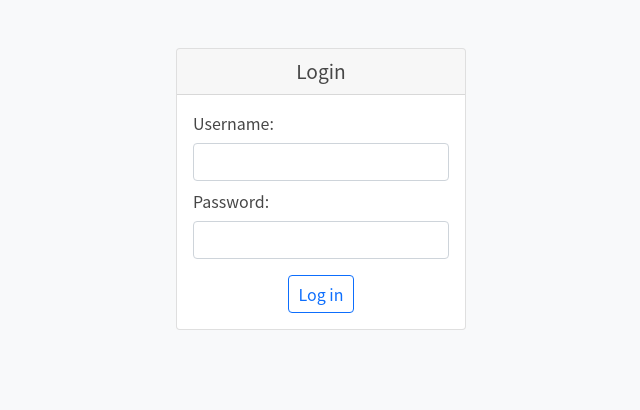
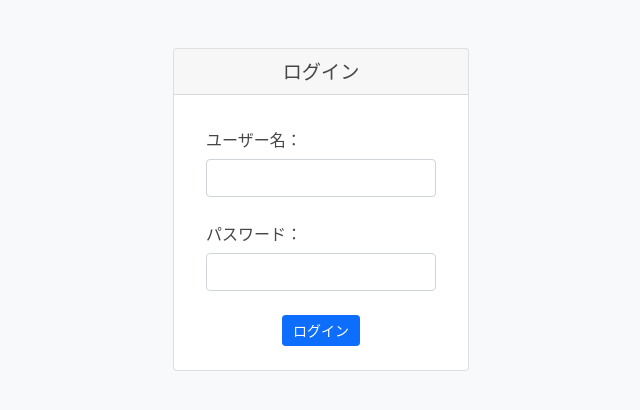
Before and after one commit to 4ka0/honyaku_archive, a Django app: page /accounts/login/ in a window 1280 px wide. Shown: the top 410 px of the page, without its empty margins (319-959 px from the left). Run offline with Django 3.2, Linux system fonts and the light colour scheme; data that the repository does not hold is empty; parts of the project's set-up code (start-up, migrations or seed data) failed here and were passed over; some libraries are stand-ins or nearby versions.

Commit message:
Login page to Japanese

```diff
--- a/templates/registration/login.html
+++ b/templates/registration/login.html
@@ -2,14 +2,12 @@
 
 {% block content %}
 
-<div class="row justify-content-center mt-5">
-
-    <div class="col-3">
+    <div class="col-3 m-5">
 
         <div class="card">
 
             <div class="card-header">
-                Login
+                ログイン
             </div>
 
             <div class="card-body">
@@ -26,20 +24,20 @@
                     {% endif %}
 
                     <!-- Username input field -->
-                    <div class="form-row mb-2">
-                        <label for="{{ form.username.id_for_label }}" class="form-label">Username:</label>
+                    <div class="form-row m-3">
+                        <label for="{{ form.username.id_for_label }}" class="form-label">ユーザー名：</label>
                         <input id="{{ form.username.id_for_label }}" name="{{ form.username.html_name }}" type="text" class="form-control">
                     </div>
 
                     <!-- Password input field -->
-                    <div class="form-row mb-2">
-                        <label for="{{ form.password.id_for_label }}" class="form-label">Password:</label>
+                    <div class="form-row mt-4 mb-3 mx-3">
+                        <label for="{{ form.password.id_for_label }}" class="form-label">パスワード：</label>
                         <input id="{{ form.password.id_for_label }}" name="{{ form.password.html_name }}" type="password" class="form-control">
                     </div>
 
                     <!-- Login button -->
-                    <div class="text-center mt-3">
-                        <button type="submit" class="btn btn-outline-primary">Log in</button>
+                    <div class="text-center mt-4 mb-2">
+                        <button type="submit" class="btn btn-primary btn-sm">ログイン</button>
                     </div>
 
                 </form>
@@ -50,7 +48,4 @@
 
     </div>
 
-</div>
-
-
 {% endblock content %}
```
